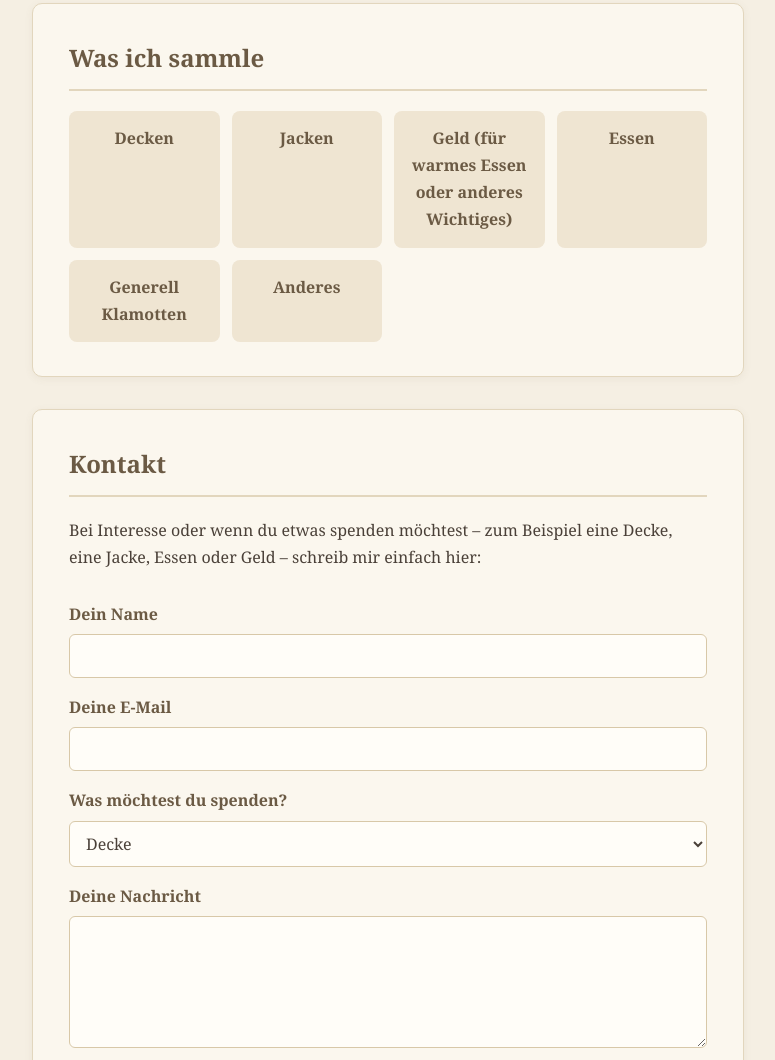
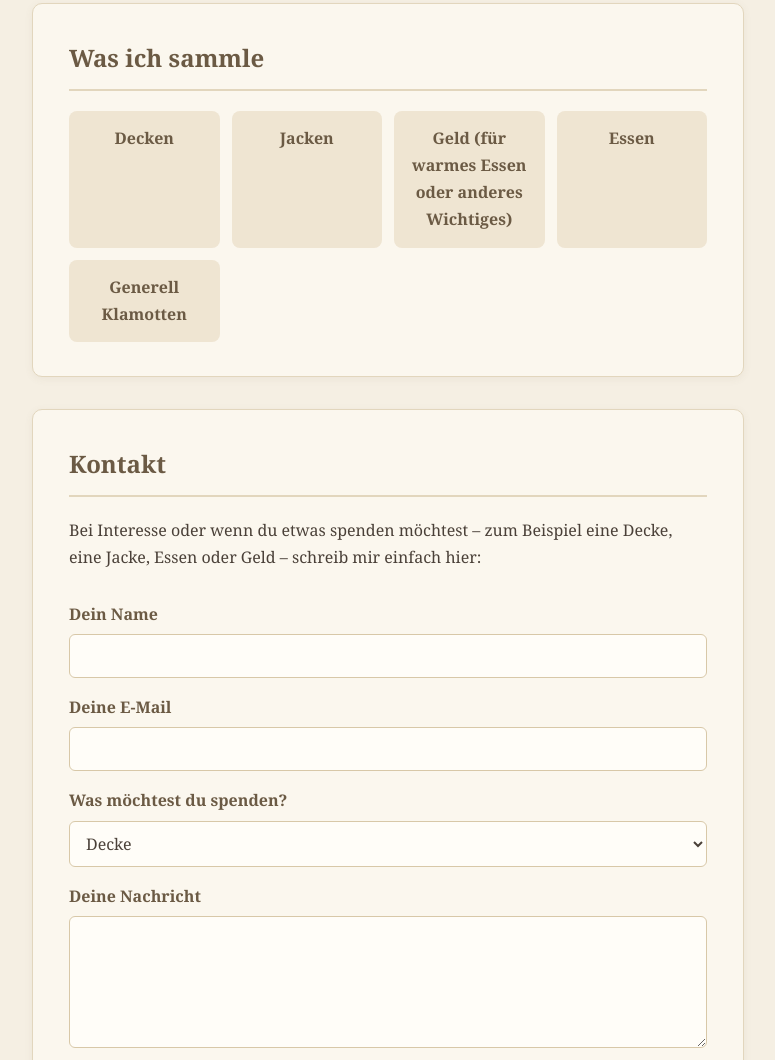
Before and after one commit to lalarvc/meine-seite, a plain HTML site: page index.html in a window 1280 px wide. Shown: the part 963-2023 px from the top of the page, without its empty margins (252-1027 px from the left). Drawn offline with Linux system fonts and the light colour scheme.

Commit message:
Refactor list items and fix HTML structure
Removed an unnecessary list item and ensured proper HTML closing tag.

```diff
--- a/index.html
+++ b/index.html
@@ -188,7 +188,6 @@
         <li>Geld (für warmes Essen oder anderes Wichtiges)</li>
         <li>Essen</li>
         <li>Generell Klamotten</li>
-        <li>Anderes</li>
       </ul>
     </section>
 
```
